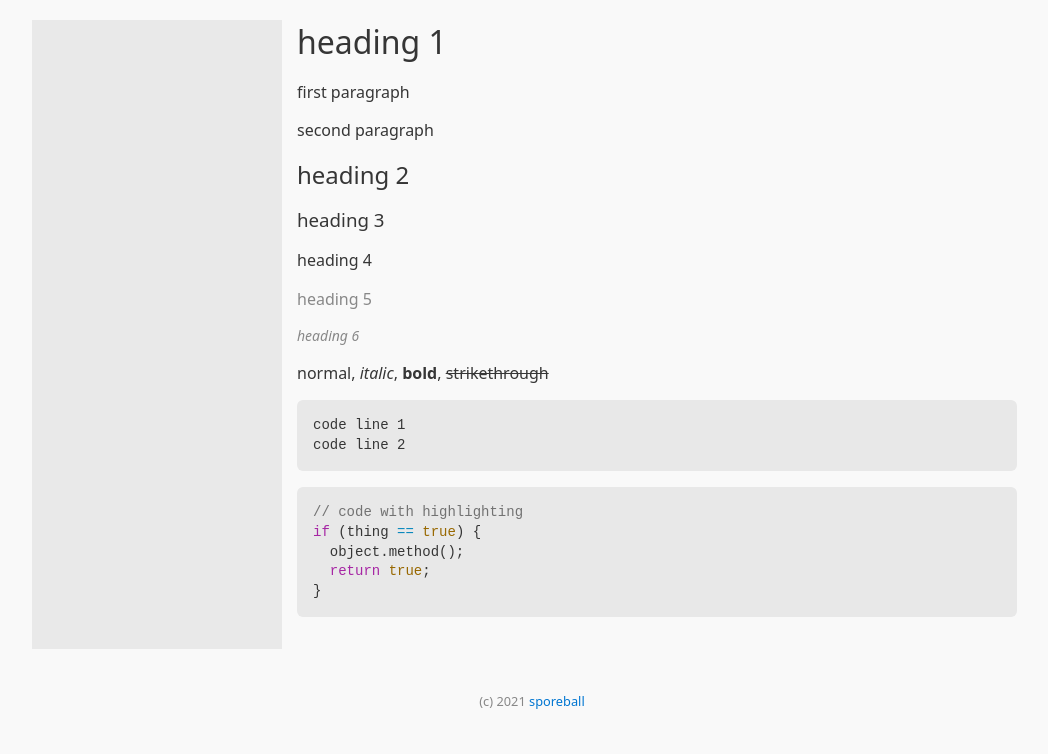
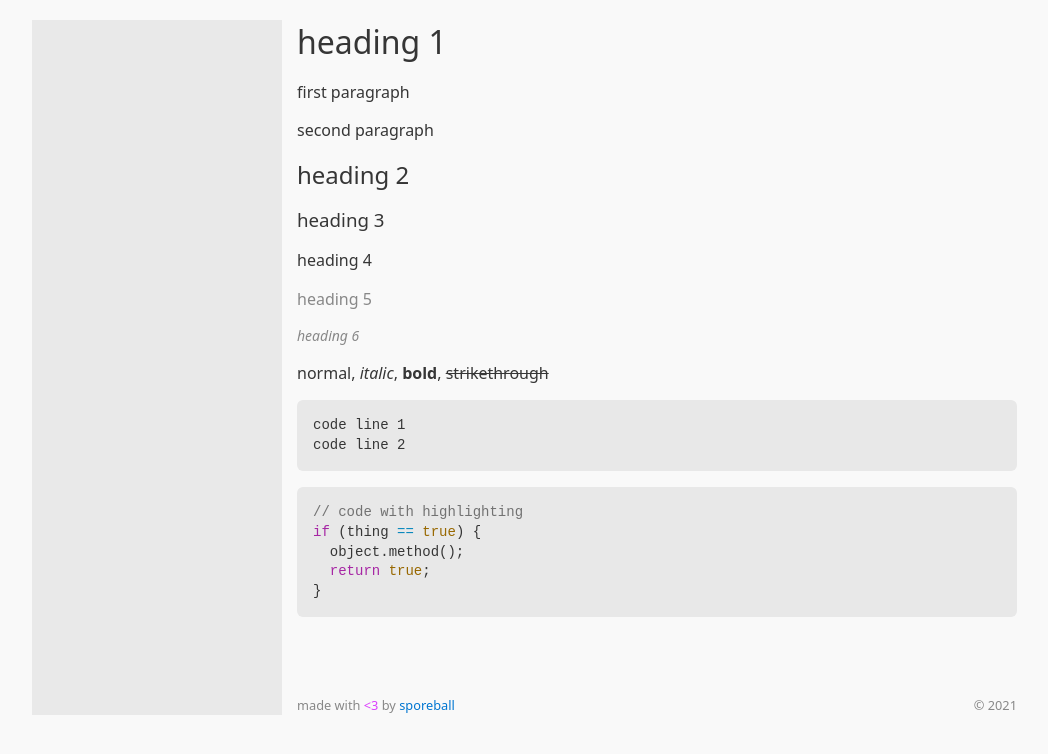
Before and after one commit to sporeball/lifeblood, a Jekyll site: the page built from index.md, in a window 1280 px wide. Shown: the top 754 px of the page, without its empty margins (108-1156 px from the left). Built offline with Jekyll 4.4.1, drawn with Linux system fonts in a browser that asks for light colours.

Commit message:
left and right footer

```diff
--- a/_config.yml
+++ b/_config.yml
@@ -10,4 +10,5 @@ exclude:
   - LICENSE
   - Gemfile.lock
 
-footer: "(c) 2021 <a href='https://sporeball.dev' target='_blank'>sporeball</a>"
+footer_left: "made with <span class='love'>&lt;3</span> by <a href='https://sporeball.dev' target='_blank'>sporeball</a>"
+footer_right: "&copy; 2021"
--- a/_includes/footer.html
+++ b/_includes/footer.html
@@ -1,7 +1,8 @@
-{%- if site.footer -%}
+{%- if site.footer_left or site.footer_right -%}
 <footer>
 <div class="footer">
-<small>{{ site.footer }}</small>
+<small class="left">{{ site.footer_left }}</small>
+<small class="right">{{ site.footer_right }}</small>
 </div>
 </footer>
 {%- endif -%}
--- a/_layouts/default.html
+++ b/_layouts/default.html
@@ -13,10 +13,9 @@
 {% include sidebar.html %}
 <div class="main">
 {{ content }}
+{% include footer.html %}
 </div>
 </main>
-
-{% include footer.html %}
 
 </body>
 
--- a/_sass/base.scss
+++ b/_sass/base.scss
@@ -22,7 +22,7 @@ main {
 
 .main, .sidebar {
   position:relative;
-  padding:0 15px 1rem 15px
+  padding:0 15px
 }
 
 .main {
--- a/_sass/footer.scss
+++ b/_sass/footer.scss
@@ -5,8 +5,6 @@ footer {
 }
 
 .footer {
-  margin:20px auto;
-  padding:1.25rem;
-  text-align:center;
+  padding-top:4rem;
   overflow:auto
 }
--- /dev/null
+++ b/_sass/util.scss
@@ -0,0 +1,11 @@
+.left {
+  float:left
+}
+
+.right {
+  float:right
+}
+
+.love {
+  color:#db3ffd
+}
--- a/assets/lifeblood.scss
+++ b/assets/lifeblood.scss
@@ -5,4 +5,5 @@
 @import "code";
 @import "typography";
 @import "footer";
-@import "pseudo"
+@import "pseudo";
+@import "util"
```
